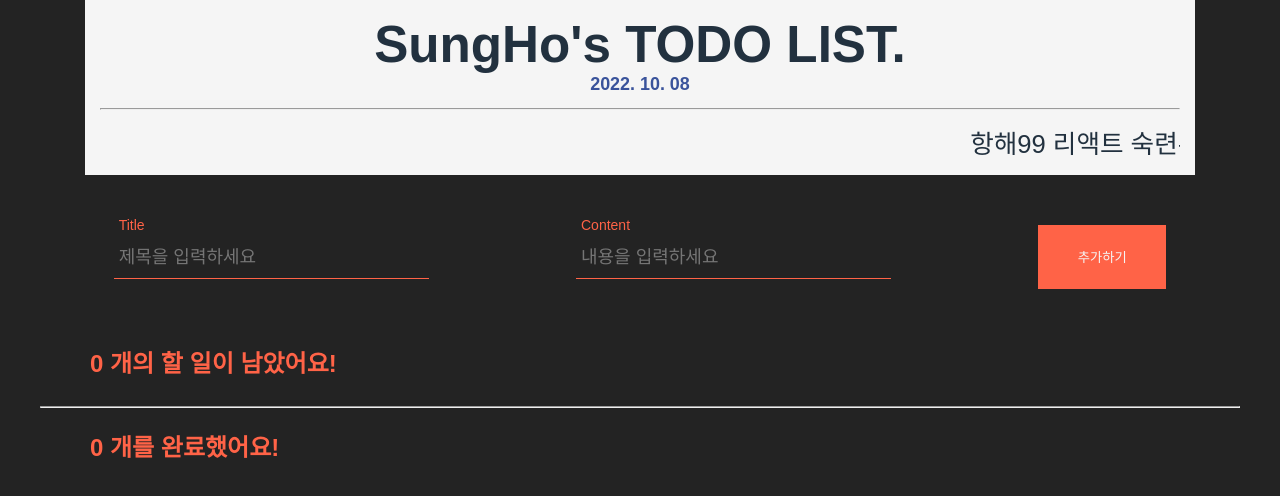
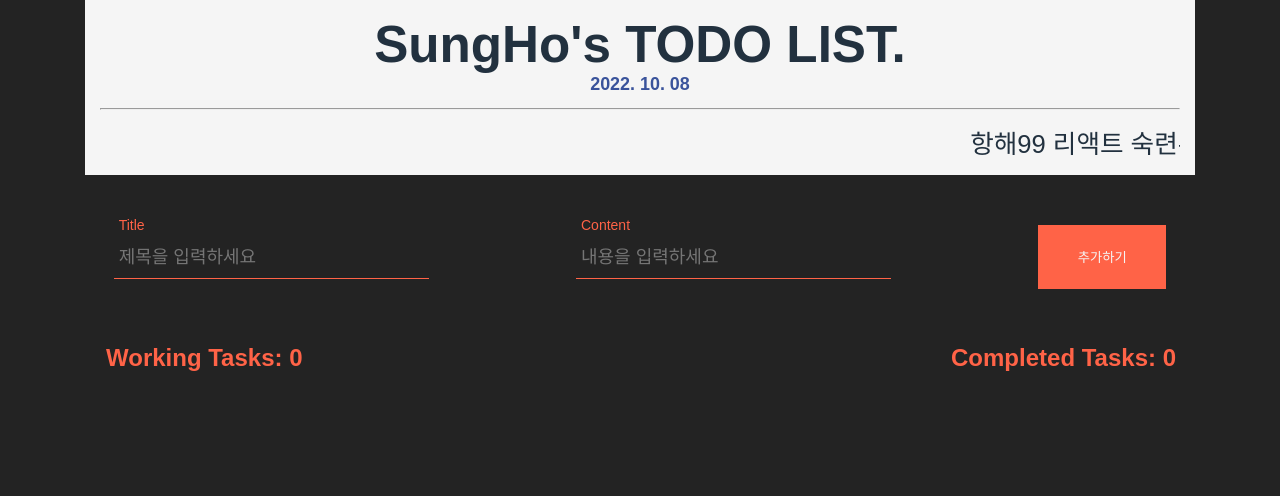
Before and after one commit to Sunghoman/todo_redux, a React (Create React App) app: page / in a window 1280 px wide. Shown: the top 496 px of the page. Built offline with nearby package versions, Linux system fonts and the light colour scheme.

Commit message:
리스트 세로로 바꿈

```diff
--- a/src/components/ui/List.jsx
+++ b/src/components/ui/List.jsx
@@ -6,13 +6,14 @@ import { useSelector } from "react-redux";
 const List = () => {
 
   const todos = useSelector(state => state.reducer.todos);
-  // console.log(todos)
+  console.log(todos)
 
   const workingFilter = todos.filter((todo) => { return todo.isDone === false }).map((todo, i) => {
     return(
       <Todo
         key={todo.id}
         todo={todo}
+        className="working"
       />
     )
   })
@@ -22,32 +23,45 @@ const List = () => {
       <Todo
         key={todo.id}
         todo={todo}
+        className="done"
       />)
   })
 
   return(
     <div>
-      <StatusTitle>{ workingFilter.length } 개의 할 일이 남았어요!</StatusTitle>
-      <STList>
-        { workingFilter }
-      </STList>
 
-      <hr/>
+      <WorkingList>
+        <StatusTitle>Working Tasks: { workingFilter.length } </StatusTitle>
+        <STList>
+          { workingFilter }
+        </STList>
+      </WorkingList>
+      <DoneList>
+        <StatusTitle>Completed Tasks: { doneFilter.length }</StatusTitle>
+        <STList>
+          { doneFilter }
+        </STList>
+      </DoneList>
 
-      <StatusTitle>{ doneFilter.length } 개를 완료했어요!</StatusTitle>
-      <STList>
-        { doneFilter }
-      </STList>
     </div>
   )
 };
 
 export default List;
 
-const STList = styled.div`
+const WorkingList = styled.div`
+  float: left;
+  margin-left: 1em;
+`
+const DoneList = styled.div`
+  float: right;
+  margin-right: 4em;
+`
+
+const STList = styled.ul`
   display: flex;
-  justify-content: space-around;
   flex-wrap: wrap;
+  flex-direction: column;
 `
 
 const StatusTitle = styled.h2`
--- a/src/components/ui/Todo.jsx
+++ b/src/components/ui/Todo.jsx
@@ -44,7 +44,8 @@ const Todo = ({ todo }) => {
 
 export default Todo;
 
-const TodoItem = styled.div`
+const TodoItem = styled.li`
+  list-style: none;
   width: 20rem;
   height: 15rem;
   margin: 0px 0px 50px 0px;
@@ -53,10 +54,9 @@ const TodoItem = styled.div`
   -webkit-user-select:none;
   -moz-user-select:none;
   -ms-user-select:none;
-  user-select:none
+  user-select:none;
   &:hover {
-    transform: translateY(-1.5%);
-    box-shadow: 0 4rem 8rem rgba(0, 0, 0, .2);
+    transform: translateY(-3%);
   }
   & .todoHeader {
     display: flex;
--- a/src/redux/modules/todos.js
+++ b/src/redux/modules/todos.js
@@ -8,7 +8,9 @@ const DELETE_TODO = "DELETE_TODO";
 // Action Creator
 export const addTodo = (payload) => {
   // const nextId = useRef(2)
-  return { type: ADD_TODO, payload };
+  return {
+    type: ADD_TODO, payload
+  };
 };
 
 // Action Creator
```
